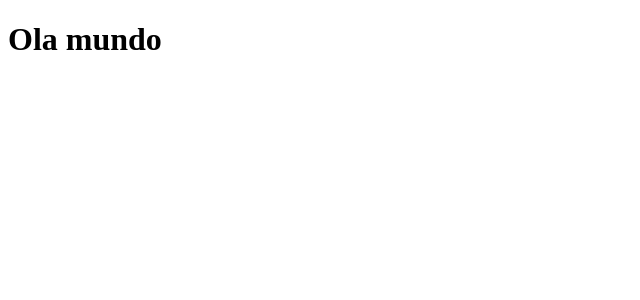
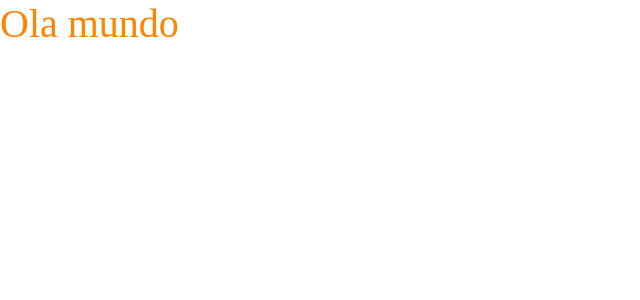
Before and after one commit to ValdenirRomanJunior/vendas, a React (Create React App) app in the folder frontend/: page / in a window 1280 px wide. Shown: the top 300 px of the page, without its empty margins (0-640 px from the left). Built offline with nearby package versions, Linux system fonts and the light colour scheme.

Commit message:
bootstrap

```diff
--- a/frontend/package.json
+++ b/frontend/package.json
@@ -3,6 +3,8 @@
   "version": "0.1.0",
   "private": true,
   "dependencies": {
+    "@popperjs/core": "^2.9.3",
+    "@testing-library/dom": "^8.2.0",
     "@testing-library/jest-dom": "^5.11.4",
     "@testing-library/react": "^11.1.0",
     "@testing-library/user-event": "^12.1.10",
@@ -10,6 +12,7 @@
     "@types/node": "^12.0.0",
     "@types/react": "^17.0.0",
     "@types/react-dom": "^17.0.0",
+    "bootstrap": "^5.1.0",
     "react": "^17.0.2",
     "react-dom": "^17.0.2",
     "react-scripts": "4.0.3",
--- a/frontend/src/App.tsx
+++ b/frontend/src/App.tsx
@@ -1,7 +1,7 @@
 function App(){
     return (
         <div>
-            <h1>Ola mundo</h1>
+            <h1 className="text-primary">Ola mundo</h1>
         </div>
     );
 }
--- /dev/null
+++ b/frontend/src/assets/css/styles.css
@@ -0,0 +1,31 @@
+@import url('https://fonts.googleapis.com/css2?family=Ubuntu:ital,wght@0,300;0,400;1,300&display=swap');
+
+:root{
+    --color-primary:#FF8400;
+}
+
+html,body{
+
+    height: 100%;
+    font-family: "Ubuntu, sans-serif";
+}
+
+#root{
+    display: flex;
+    flex-direction: column;
+    height: 100%;
+}
+
+.content{
+    flex: 1 0 auto;
+}
+.footer{
+    flex-shrink: 0;
+    text-align: center;
+}
+.bg-primary{
+    background-color: var(--color-primary) !important;
+}
+.text-primary{
+    color:var(--color-primary) !important;
+}
--- a/frontend/src/index.tsx
+++ b/frontend/src/index.tsx
@@ -1,6 +1,9 @@
 import React from 'react';
 import ReactDOM from 'react-dom';
+import 'bootstrap/dist/css/bootstrap.css';
+import 'assets/css/styles.css';
 import App from './App';
+
 
 ReactDOM.render(
     <React.StrictMode>
```
Also changed, not shown: 2 other files (tests, documents, lock files or other folders).
